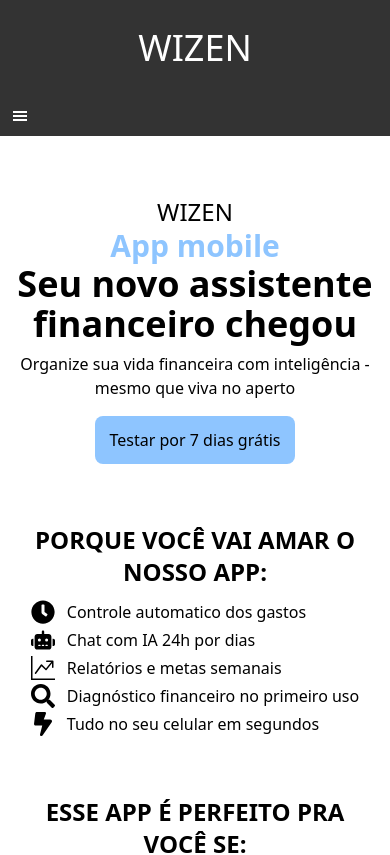
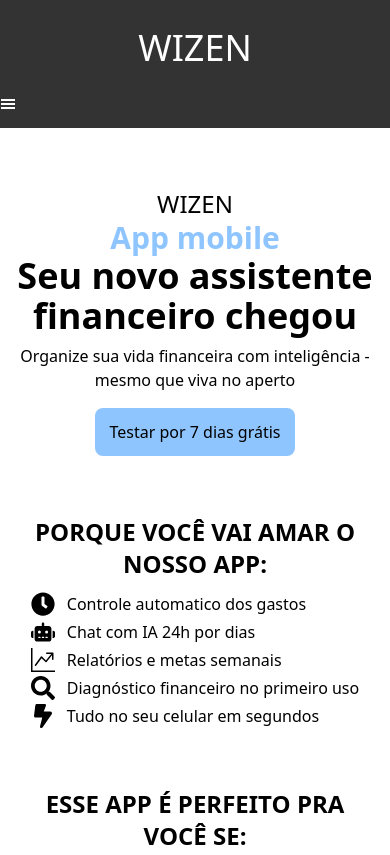
Before and after one commit to trafegoofertaecontingencia/wizen, a Next.js app: page / in a window 390 px wide. Shown: the top 855 px of the page. Built offline with nearby package versions, Linux system fonts and the light colour scheme.

Commit message:
projeto atualizado

```diff
--- a/app/components/Navbar.tsx
+++ b/app/components/Navbar.tsx
@@ -18,8 +18,8 @@ export default function Navbar() {
     console.log(isOpen);
 
     return (
-        <nav className="relative overflow-hidden">
-            <ul className="md:flex gap-3 pl-3 pr-3 pb-2 bg-[#333] text-white hidden">
+        <nav className="relative overflow-hidden h-8 bg-[#333]">
+            <ul className="md:flex gap-3 pl-3 pr-3 pb-2 text-white hidden">
                 <li><Link href="/">Início</Link></li>
                 <li><Link href="/">Contato</Link></li>
                 <li><Link href="/">Sobre nós</Link></li>
@@ -28,7 +28,7 @@ export default function Navbar() {
             initial={{ height: "auto" }}
             animate={isOpen ? {height: "200px"} : {height: "auto"}}
             transition={isOpen ? {} : {duration: 0.4, delay: 0.2}}
-            className="bg-[#333] text-white cursor-pointer p-3 md:hidden" onClick={handleMenu}>
+            className="bg-[#333] text-white cursor-pointer md:hidden" onClick={handleMenu}>
             <GiHamburgerMenu onClick={handleMenu} />
             </motion.div>
 
```
